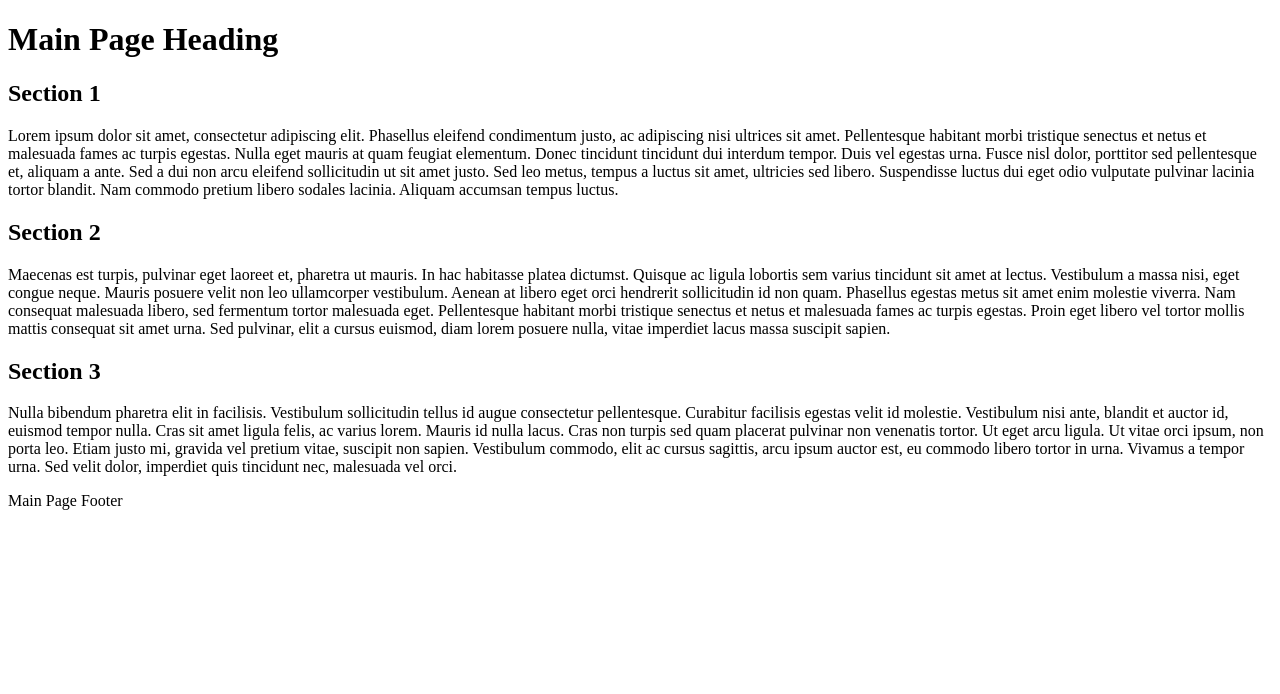
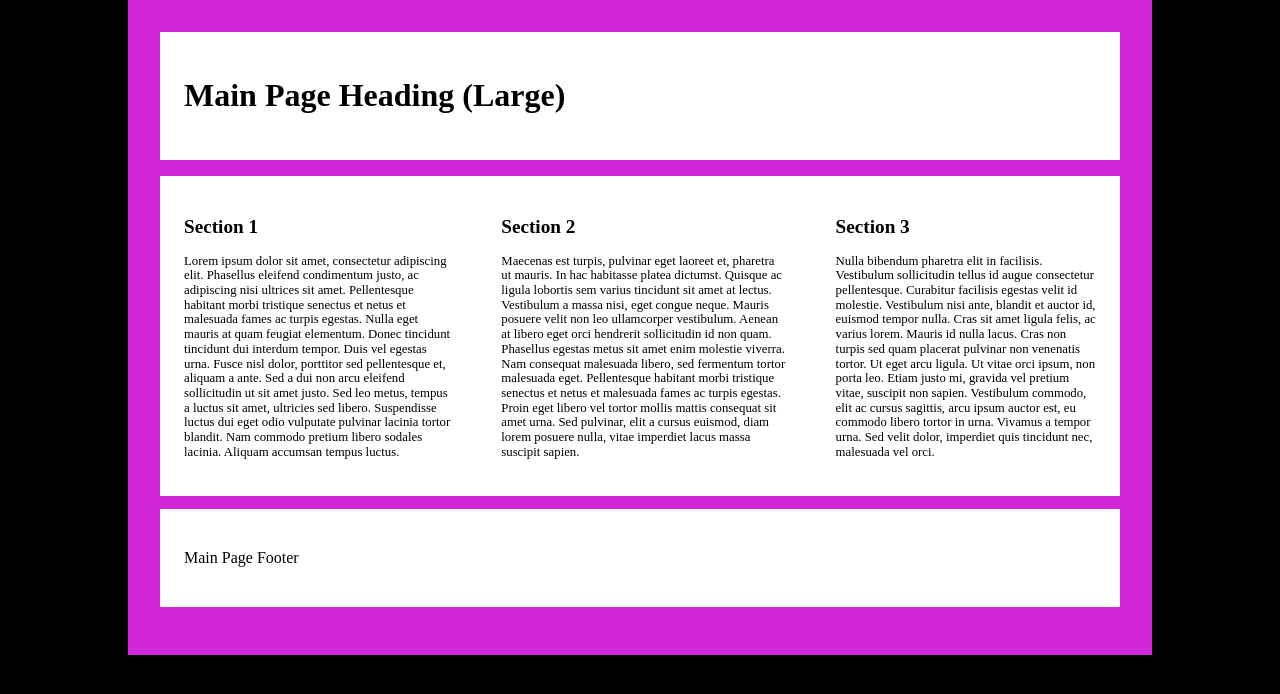
Before and after one commit to ronaldalegonzalez-spec/Comp-1002-25f-02, a PHP site: page / in a window 1280 px wide. Shown: the top 694 px of the page. Run offline with PHP 8.4, Linux system fonts and the light colour scheme.

Commit message:
Complete basic

```diff
--- a/lesson-13/css/style.css
+++ b/lesson-13/css/style.css
@@ -1,5 +1,11 @@
 @charset "utf-8";
 /* Basic layout styles */
+html{
+	box-sizing:border-box;
+}
+*, *::before, *::after{
+	box-sizing:inherit;
+}
 body {
 	background: black;
 	font-size: 100%;
@@ -7,7 +13,7 @@ body {
 #container {
 	background: #ccc;
 	width: 80%;
-	margin: 0 auto;
+	margin: 0 auto 0 auto;
 	padding: 2.5%;
 }
 header, section, footer {
@@ -22,25 +28,58 @@ main {
 
 
 /* STEP 4: Add styles to visually communicate that this is a small screen - use the ::after psuedoelement and the content property to add some text after the H1 */
+h1::after{
+	content: " (Small)";
+}
 
 /* Smartphone/small screen styles */
 
 /* STEP 5: Edit the above CSS to set the background color of the #container to lightblue */
+#container{
+	background-color: #88cff1;
+}
+/* STEP 6a: Add a media query to target medium window sizes (tablets) that are a minimum of 481px */
+@media screen and (min-width: 481px){
+	/* Tablets/medium screen styles */
+h1::after{
+	content: " (Medium)";
+}
+#container{
+	background-color: #e3ab54;
+}
+main{
+	flex-direction: row;
+	flex-wrap: wrap;
+}
+	/* The first SECTION element inside the MAIN should stretch all the way across the page layout container */
+	main section:nth-of-type(1){
+		flex-basis: 100%;
+	}
+	/* The second and third SECTION elements should sit side-by-side - remember the box model when setting the width with flex-basis */
+	main section:nth-of-type(2), main section:nth-of-type(3){
+		flex-basis: 50%;
+	}
 
-/* STEP 6a: Add a media query to target medium window sizes (tablets) that are a minimum of 481px */
-
-	/* Tablets/medium screen styles */
-
-	/* The first SECTION element inside the MAIN should stretch all the way across the page layout container */
-
-	/* The second and third SECTION elements should sit side-by-side - remember the box model when setting the width with flex-basis */
-
+}
 /* STEP 6b: Edit the above CSS to set the background color of #container to orange and arrange the page in 2-column layout with the first section on top of the second and third sections (using flexbox) */
 
 /* STEP 7a: Add another media query to target only screens 1025px or larger (notebooks and desktops)*/
-
+@media screen and (min-width: 1025px), (orientation: landscape){
 	/* Desktops/large screen styles */
-
+h1::after{
+	content: " (Large)";
+}
+#container{
+	background-color: #d027d8;
+}
+main{
+	flex-wrap: nowrap;
+	font-size: 0.8em;
+}
+main section:nth-of-type(n) {
+	flex-basis: auto;
+}
+}
 /* STEP 7b: Edit the above CSS to set the background color of #container to olive and arrange the page in a 3-column layout (using flexbox) */
 
 /* STEP 8: Add an OR conditional (,) to the above media query that applies the above CSS if the device is being held in landscape orientation, rather than portrait */
--- a/lesson-13/index.html
+++ b/lesson-13/index.html
@@ -4,11 +4,11 @@
 		<meta charset="UTF-8" />
 		<title>Resolution Dependent Layout</title>
 <!-- STEP 1: Normalize CSS so all styles start from scratch -->
-
+<link href ="css/normalize.css" rel="stylesheet" />
 <!-- STEP 2: Reset the zoom and set the device width to equal the width -->
-
+<meta name="viewport" content="width=device-width, initial-scale=1.0"/>
 <!-- STEP 3: Add the main stylesheet with a link element, including a media attribute for screen, then proceed to the file 'css/style.css' for STEP 4 -->
-
+ <link href="css/style.css" rel="stylesheet"/>
 <!-- STEP 10: Add another link element to attach a CSS file for print use only -->
 
 	</head>
```
